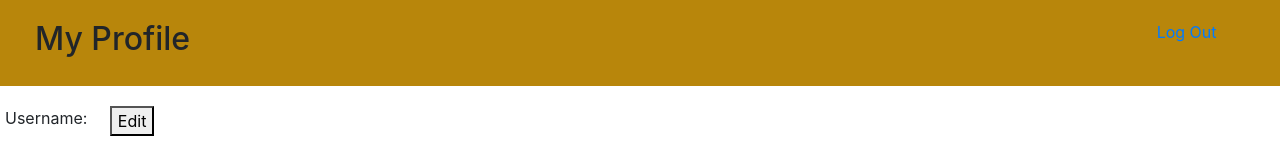
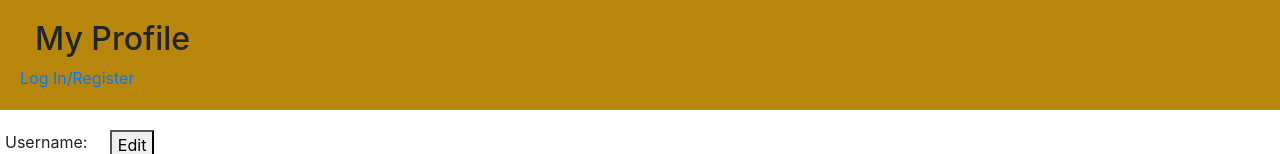
Before and after one commit to dodecahedronal/wbdv-sp20-final-client, a React (Create React App) app: page /profile in a window 1280 px wide. Shown: the top 154 px of the page. Built offline with nearby package versions, Linux system fonts and the light colour scheme; no server answers.

Commit message:
fixed cookies and reviews

```diff
--- a/src/components/LoginComponent.js
+++ b/src/components/LoginComponent.js
@@ -6,16 +6,22 @@ export class LoginComponent extends React.Component {
     loggedIn = false;
 
     componentDidMount() {
-        userService.currentUser().then(response => {
-            this.loggedIn = response !== null && response !== undefined;
-        });
+
     }
 
     render() {
         return (
-            this.loggedIn ?
-            <a onClick={() => userService.logout()} href="/">Log Out</a> :
+            <div>
+            {this.props.cookies.get('uid') ?
+            <a onClick={() => {
+                userService.logout()
+                .then(() => {this.props.cookies.remove('uid')
+                            this.props.cookies.remove('username')})
+            }
+            } href="/">Log Out</a> :
             <a href="/login">Log In/Register</a>
+        }
+        </div>
         )
     }
 }
--- a/src/components/ReviewListComponent.js
+++ b/src/components/ReviewListComponent.js
@@ -18,6 +18,7 @@ export class ReviewListComponent extends React.Component{
     addReview() {
         const review = {
             userId: this.props.cookies.get('uid'),
+            username: this.props.cookies.get('username'),
             bookId: this.props.bookId,
             rating: this.state.rating,
             content: this.state.desc,
@@ -56,7 +57,7 @@ export class ReviewListComponent extends React.Component{
                         <div className="review-content">{rev.content}</div>
                         <div className="review-author">By: {this.props.cookies.get('uid') === rev.userId ?
                             <a href='/profile'>{this.props.cookies.get('username')}</a> :
-                            <div>{this.props.cookies.get('username')}</div>}
+                            <div>{rev.username}</div>}
                         {this.props.cookies.get('uid') === rev.userId &&
                         <button onClick={() => this.props.deleteReview(rev._id)}>Delete</button>
                         }</div>
--- a/src/containers/BookLogin.js
+++ b/src/containers/BookLogin.js
@@ -45,11 +45,11 @@ export default class BookLogin extends Component {
             })
         }
         else {
+            this.props.cookies.set('username', u.username)
+            this.props.cookies.set('uid', u._id)
             this.setState({
                 logged_in : true
             })
-            this.props.cookies.set('username', u.username)
-            this.props.cookies.set('uid', u._id)
         }
 
         console.log(u);
--- a/src/containers/BookSearch.js
+++ b/src/containers/BookSearch.js
@@ -53,7 +53,7 @@ export default class GoodRead extends Component {
                     <h2 className="col-md-3">Book Search</h2>
                     <input onChange={this.titleChanged} className="col-md-5"/>
                     <button onClick={() => this.findBook()} className="col-md-2">Find</button>
-                    <LoginComponent/>
+                    <LoginComponent cookies={this.props.cookies}/>
                 </div>
                 {   this.state.books.length > 1 ?
                     this.state.books.map(
--- a/src/containers/Profile.js
+++ b/src/containers/Profile.js
@@ -5,6 +5,7 @@ import {ADD_USER, findUser, UPDATE_USER, updateUser} from "../actions/UserAction
 import "./Profile.css"
 import ProfileThreadListComponent from '../components/ProfileThreadListComponent';
 import ProfileReviewListComponent from '../components/ProfileReviewListComponent';
+import { LoginComponent } from '../components/LoginComponent';
 
 
 class Profile extends Component {
@@ -12,7 +13,6 @@ class Profile extends Component {
     users = [];
 
     componentDidMount() {
-        console.log(this.props.user)
         this.props.findUser(this.props.cookies.get('uid'));
         userService.findAllUsers().then(response => this.users = response)
     }
@@ -41,13 +41,12 @@ class Profile extends Component {
     }
 
     render() {
-        console.log(this.props.user, "in render")
             return (
                 <div className="user-profile">
                     <link rel="stylesheet" href="https://stackpath.bootstrapcdn.com/bootstrap/4.3.1/css/bootstrap.min.css" />
                     <div className="nav-brand row">
                         <h2 className="col-md-11">My Profile</h2>
-                        <div className='float-right'><a onClick={() => userService.logout()} href="/">Log Out</a></div>
+                        <LoginComponent cookies={this.props.cookies}/>
                     </div>
                     {
                         this.state.editing ?
```
